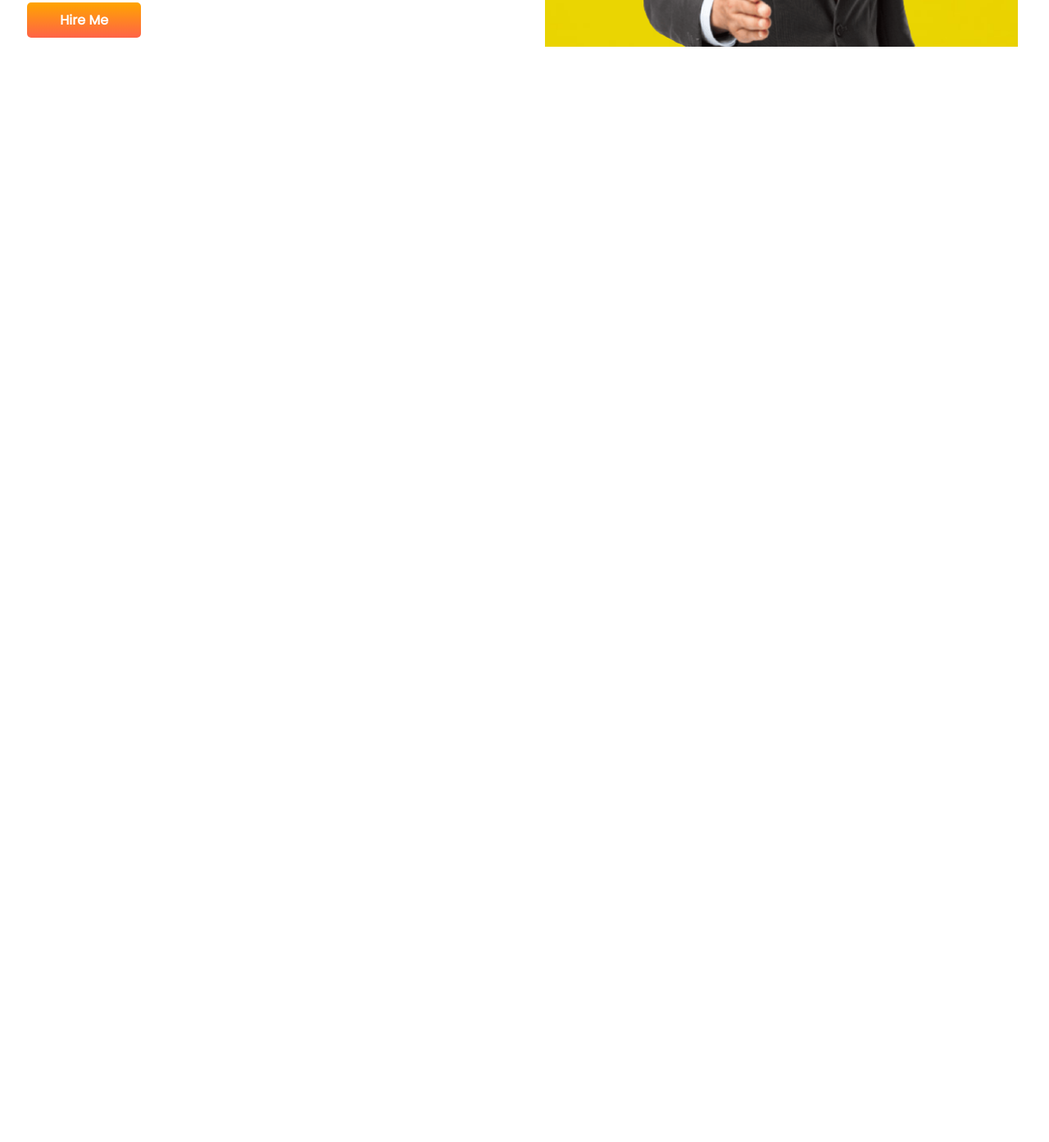
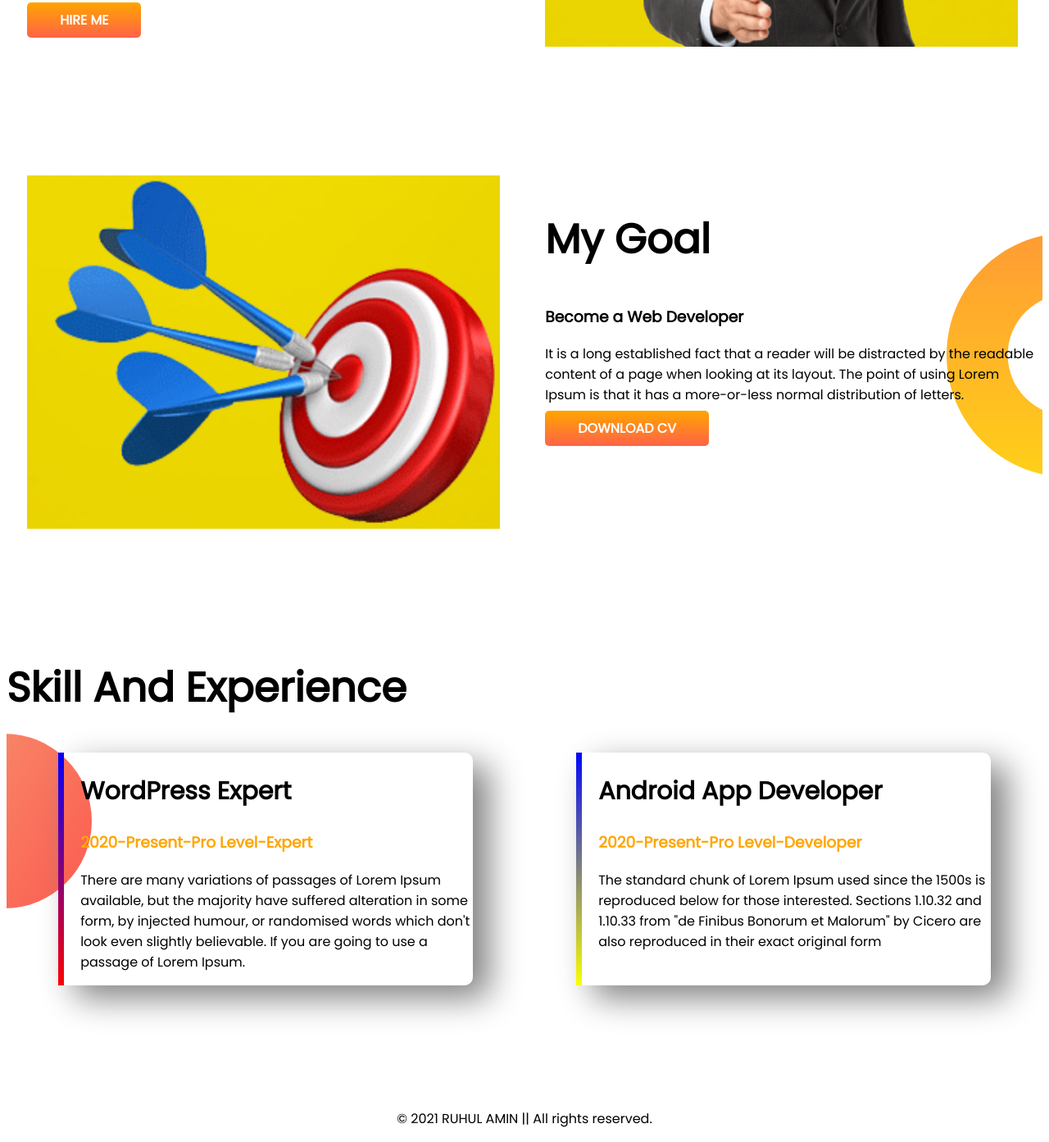
Before and after one commit to Ruhul-Amin-bd/My-portfolio, a plain HTML site: page index.html in a window 1280 px wide. Shown: the part 434-1827 px from the top of the page at 82% size. Before the commit the page ends 800 px from the top, so only its background shows below. Drawn offline with Linux system fonts and the light colour scheme.

Commit message:
portfolio  added

```diff
--- a/index.html
+++ b/index.html
@@ -14,19 +14,53 @@
 
 <body>
 
-    <section class="top-banner">
+    <section class="top-banner flexible-container">
         <div class="half-width">
             <h1>Welcome To</h1>
             <h1><span class="orange-color"> Ruhul Amin's </span>World !</h1>
             <h3>Junior Web Designer & Android App Developer</h3>
             <p>Lorem Ipsum is simply dummy text of the printing and typesetting industry. Lorem Ipsum has been the industry's standard dummy text ever since the 1500s.Lorem Ipsum has been the industry's standard dummy text ever since the 1500s.
             </p>
-            <a class="link-button" target="blank" href="https://www.linkedin.com/in/ruhul-amin2021/">Hire Me</a>
+            <a class="link-button" target="_blank" href="https://www.linkedin.com/in/ruhul-amin2021/">HIRE ME</a>
         </div>
         <div class="half-width">
             <img src="images/gman.png" alt="">
         </div>
     </section>
+    <section class="dream-big flexible-container">
+        <div class="half-width">
+            <img src="images/goal.png" alt="">
+        </div>
+        <div class="half-width">
+            <h1>My Goal</h1>
+            <h3>Become a Web Developer</h3>
+            <p>
+                It is a long established fact that a reader will be distracted by the readable content of a page when looking at its layout. The point of using Lorem Ipsum is that it has a more-or-less normal distribution of letters.
+            </p>
+            <a class="link-button" target="_blank" href="">DOWNLOAD CV</a>
+        </div>
+
+    </section>
+    <section class="skill-area">
+        <h1>Skill And Experience</h1>
+        <div class="flexible-container">
+            <div id="wordpress-expert" class="experience-item">
+                <h2>WordPress Expert</h2>
+                <h3 class="orange-color">2020-Present-Pro Level-Expert</h3>
+                <p>There are many variations of passages of Lorem Ipsum available, but the majority have suffered alteration in some form, by injected humour, or randomised words which don't look even slightly believable. If you are going to use a passage
+                    of Lorem Ipsum.</p>
+            </div>
+            <div id="android-expert" class="experience-item">
+                <h2>Android App Developer</h2>
+                <h3 class="orange-color">2020-Present-Pro Level-Developer</h3>
+                <p>The standard chunk of Lorem Ipsum used since the 1500s is reproduced below for those interested. Sections 1.10.32 and 1.10.33 from "de Finibus Bonorum et Malorum" by Cicero are also reproduced in their exact original form</p>
+            </div>
+        </div>
+
+    </section>
+    <footer>
+        <p>© 2021 RUHUL AMIN || All rights reserved.</p>
+    </footer>
 </body>
 
 </html>
--- a/style.css
+++ b/style.css
@@ -6,12 +6,17 @@ h1 {
     font-size: 50px;
 }
 
+h2 {
+    font-size: 30px;
+}
+
 .orange-color {
     color: orange;
 }
 
-section {
+.flexible-container {
     display: flex;
+    margin-bottom: 150px;
 }
 
 .half-width {
@@ -36,3 +41,40 @@ section {
     background-image: url(images/top-banner.png);
     background-repeat: no-repeat;
 }
+
+.dream-big {
+    background-image: url(images/dream-bg.png);
+    background-repeat: no-repeat;
+    background-position: right;
+}
+
+.experience-item {
+    width: 50%;
+    margin-left: 5%;
+    margin-right: 5%;
+    padding-left: 20px;
+    border-radius: 10px;
+    box-shadow: 20px 15px 40px gray;
+}
+
+.skill-area {
+    background-image: url(images/exp-bg.png);
+    background-repeat: no-repeat;
+    background-position: left;
+}
+
+#wordpress-expert {
+    border-left: 7px solid;
+    border-image: linear-gradient(blue, red);
+    border-image-slice: 1;
+}
+
+#android-expert {
+    border-left: 7px solid;
+    border-image: linear-gradient(rgb(2, 6, 252), rgb(251, 255, 0));
+    border-image-slice: 1;
+}
+
+footer p {
+    text-align: center;
+}
```
Also changed, not shown: images/dream-bg.png (added), images/exp-bg.png (added), images/goal.png (added).
